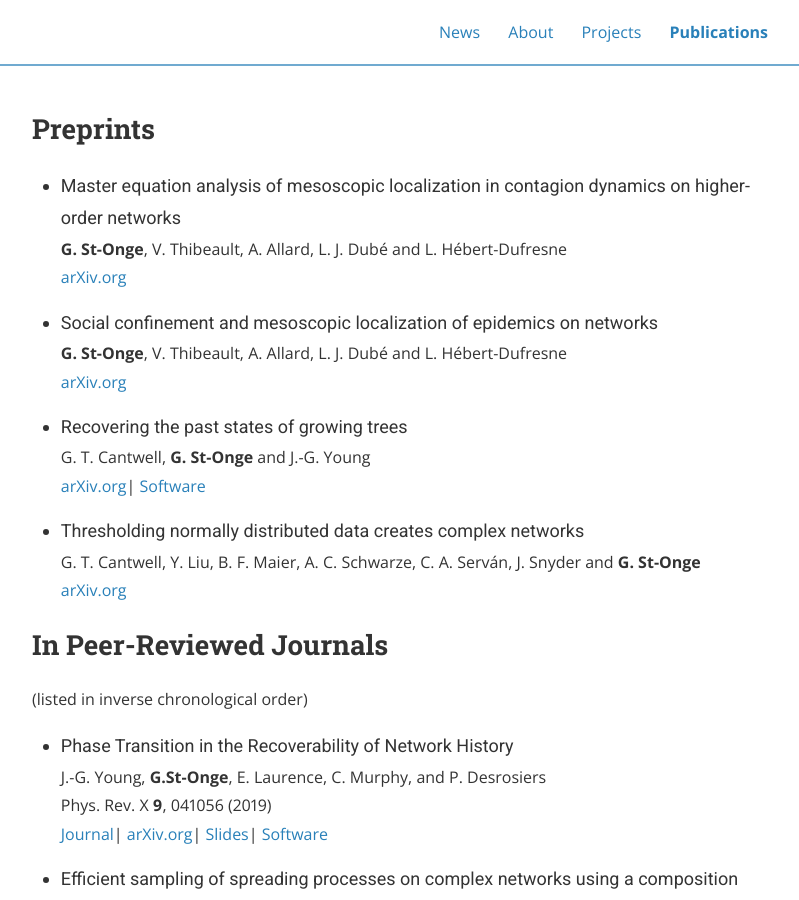
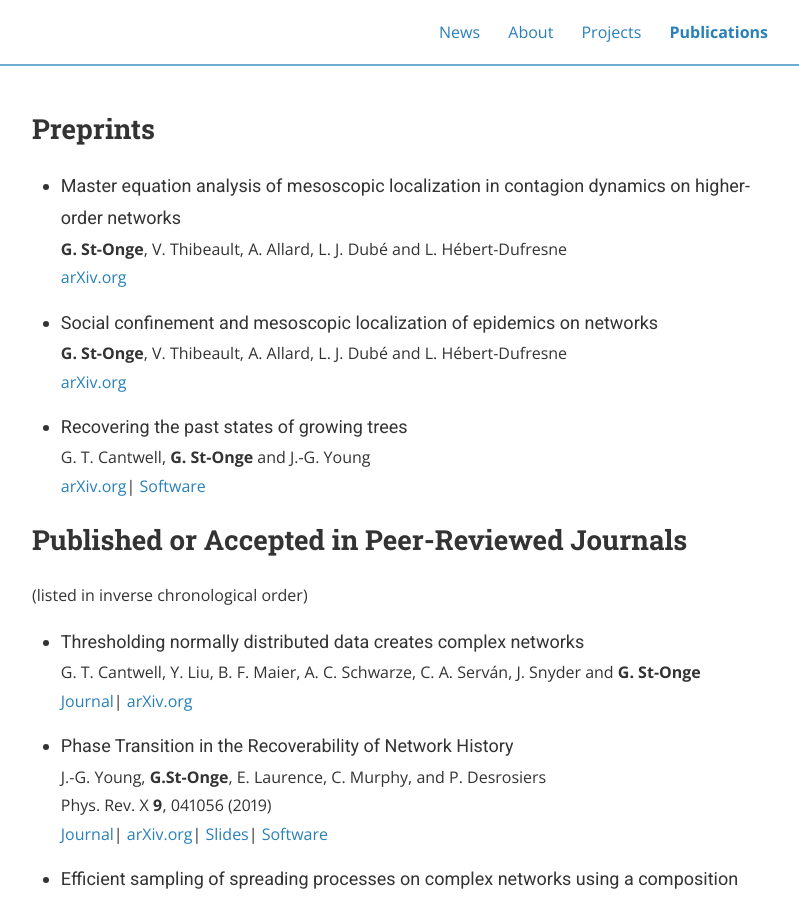
Before and after one commit to gstonge/gstonge.github.io, a Jekyll site: the page built from publications.md, in a window 1280 px wide and 900 px high. Shown: the whole window, without its empty margins (240-1039 px from the left). Built offline with Jekyll 4.4.1, drawn with Linux system fonts in a browser that asks for light colours; nearby versions of some CDN libraries.

Commit message:
update publications

```diff
--- a/publications.md
+++ b/publications.md
@@ -25,16 +25,16 @@ G. T. Cantwell, **G. St-Onge** and J.-G. Young
 [arXiv.org](https://arxiv.org/abs/1910.04788)|
 [Software](https://github.com/gcant/temporal-recovery-tree-py)
 
+
+## Published or Accepted in Peer-Reviewed Journals
+
+<p>(listed in inverse chronological order)</p>
+
 * <span class="pub-title">Thresholding normally distributed data creates complex networks</span><br>
 G. T. Cantwell, Y. Liu, B. F. Maier, A. C. Schwarze, C. A. Serván, J. Snyder and **G. St-Onge**
 <br>
+[Journal](https://journals.aps.org/pre/accepted/1707eR86Pb51cf11d9038e56f3e5beb62d9c84f47)|
 [arXiv.org](https://arxiv.org/abs/1902.08278)
-
-
-
-## In Peer-Reviewed Journals
-
-<p>(listed in inverse chronological order)</p>
 
 * <span class="pub-title">Phase Transition in the Recoverability of Network History</span><br>
 J.-G. Young, **G.St-Onge**, E. Laurence, C. Murphy, and P. Desrosiers<br>
```
